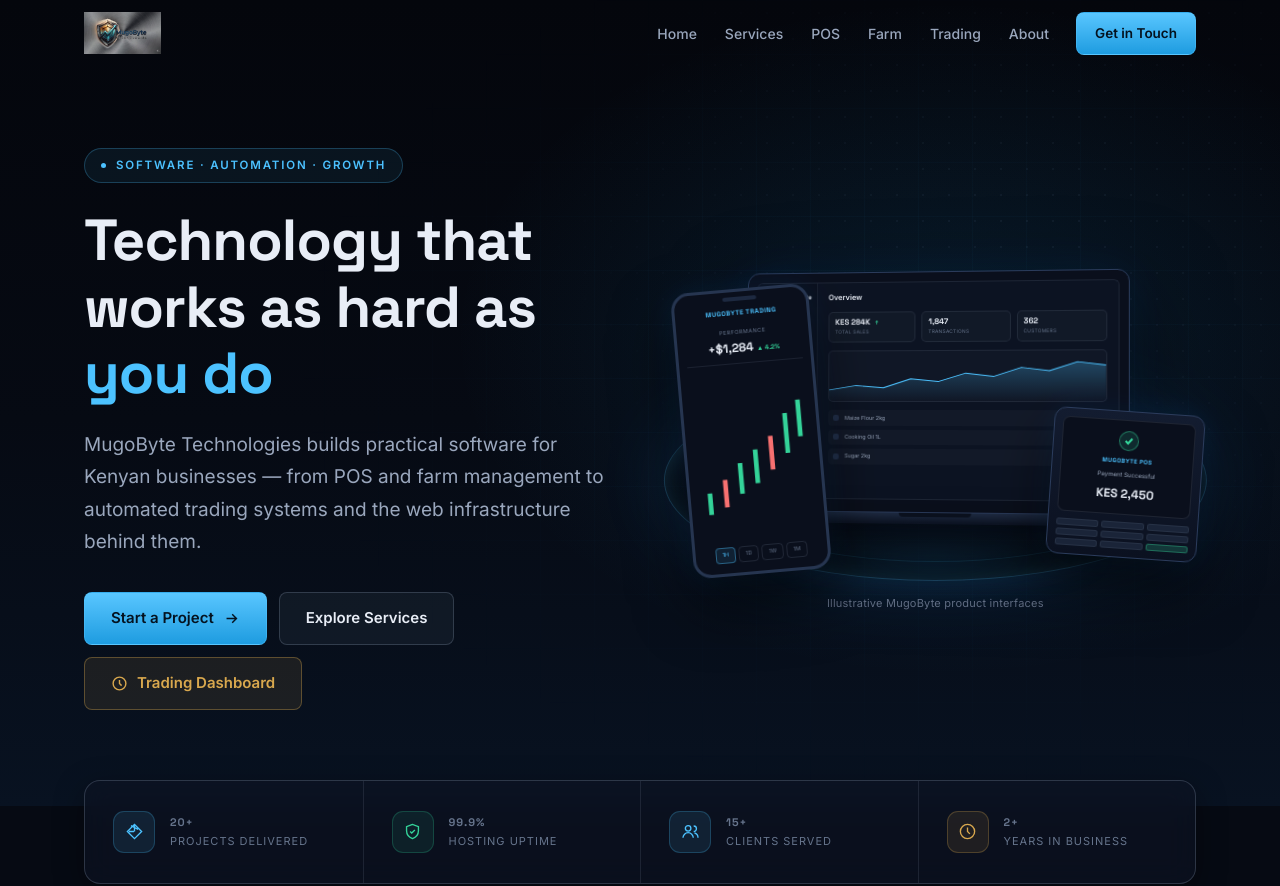
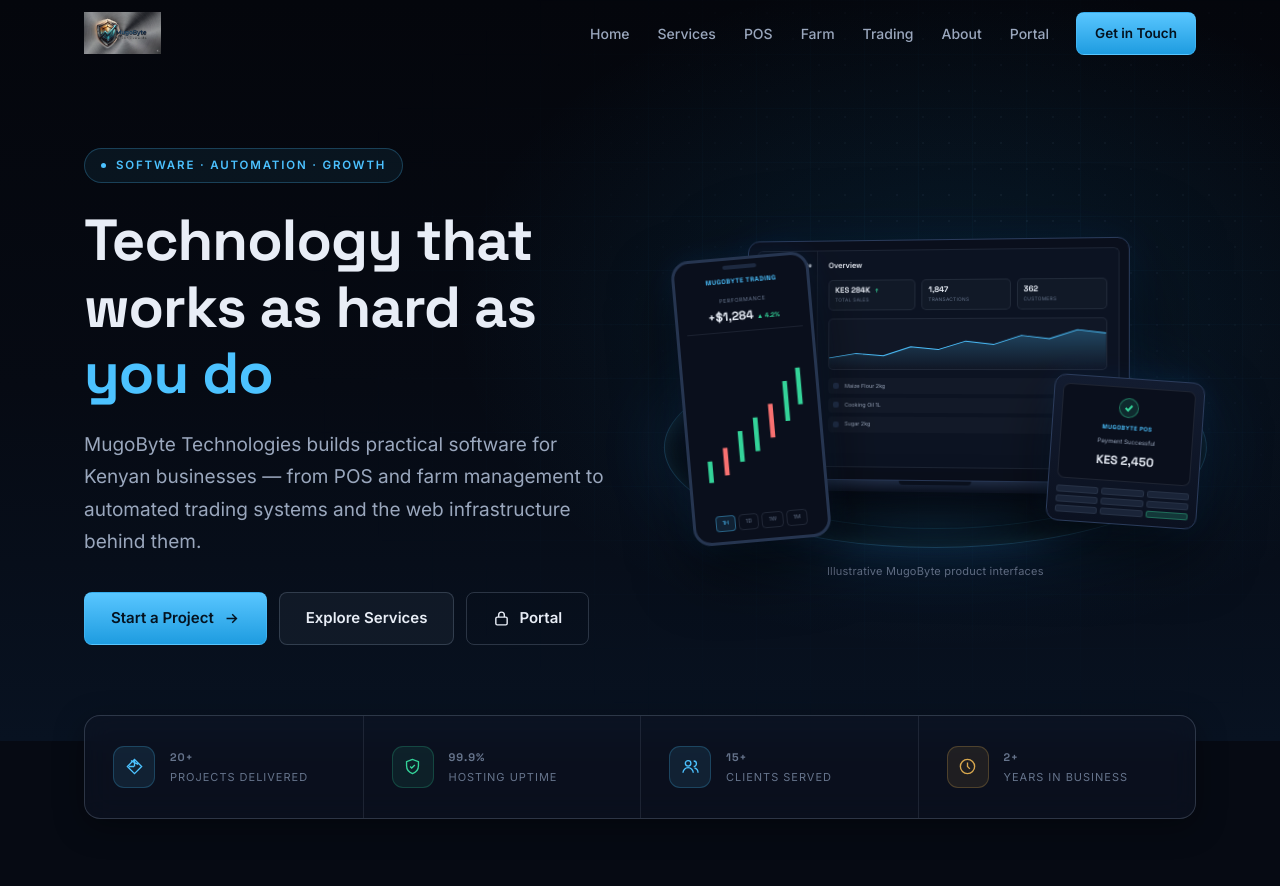
Before and after one commit to MugoJnr/MBT-WEBSITE, a website: page index.html in a window 1280 px wide. Shown: the top 886 px of the page. Drawn offline with Linux system fonts and the light colour scheme.

Commit message:
Replace hero Trading button with Portal; add Portal to nav and mobile menu

```diff
--- a/index.html
+++ b/index.html
@@ -26,7 +26,7 @@
 <link rel="preconnect" href="https://fonts.googleapis.com">
 <link rel="preconnect" href="https://fonts.gstatic.com" crossorigin>
 <link href="https://fonts.googleapis.com/css2?family=Inter:wght@400;500;600&family=Space+Grotesk:wght@500;600;700&display=swap" rel="stylesheet">
-<link rel="stylesheet" href="/assets/css/main.css?v=20260824193232">
+<link rel="stylesheet" href="/assets/css/main.css?v=20260824212922">
 </head>
 
 <body>
@@ -42,6 +42,7 @@
       <a class="nav-link" href="/farm" data-page="farm">Farm</a>
       <a class="nav-link" href="/trading" data-page="trading">Trading</a>
       <a class="nav-link" href="/about" data-page="about">About</a>
+      <a class="nav-link" href="https://portal.mugobyte.com" target="_blank" rel="noopener">Portal</a>
       <a class="btn btn-primary btn-sm nav-cta" href="/contact">Get in Touch</a>
     </nav>
     <button class="nav-burger" id="navBurger" aria-expanded="false" aria-controls="mobileMenu" aria-label="Toggle navigation menu">
@@ -56,6 +57,7 @@
   <a class="mobile-link" href="/farm" data-page="farm">Farm Management</a>
   <a class="mobile-link" href="/trading" data-page="trading">AI Trading Bot</a>
   <a class="mobile-link" href="/about" data-page="about">About MBT</a>
+  <a class="mobile-link" href="https://portal.mugobyte.com" target="_blank" rel="noopener">Portal ↗</a>
   <a class="mobile-link" href="/ceo" data-page="ceo">Leadership</a>
   <a class="mobile-link" href="/support" data-page="support">Support MBT</a>
   <a class="btn btn-primary mobile-cta" href="/contact">Get in Touch</a>
@@ -96,9 +98,9 @@
             <svg viewBox="0 0 24 24" fill="none" stroke="currentColor" stroke-width="2" aria-hidden="true"><path d="M5 12h14m-6-6 6 6-6 6"/></svg>
           </a>
           <a class="btn btn-glass" href="/services">Explore Services</a>
-          <a class="btn btn-gold" href="https://trading.mugobyte.com" target="_blank" rel="noopener">
-            <svg viewBox="0 0 24 24" fill="none" stroke="currentColor" stroke-width="2" aria-hidden="true"><circle cx="12" cy="12" r="9"/><path d="M12 7v5l3 3"/></svg>
-            Trading Dashboard
+          <a class="btn btn-secondary" href="https://portal.mugobyte.com" target="_blank" rel="noopener">
+            <svg viewBox="0 0 24 24" fill="none" stroke="currentColor" stroke-width="2" aria-hidden="true"><rect x="4" y="10" width="16" height="11" rx="2"/><path d="M8 10V7a4 4 0 0 1 8 0v3"/></svg>
+            Portal
           </a>
         </div>
       </div>
@@ -408,6 +410,6 @@
   </div>
 </footer>
 
-<script src="/assets/js/main.js?v=20260824193232" defer></script>
+<script src="/assets/js/main.js?v=20260824212922" defer></script>
 </body>
 </html>
```
Also changed, not shown: pos.html (+4 -2 lines), services.html (+4 -2 lines), src/pages/home.html (+3 -3 lines), src/partials/nav.html (+2 -0 lines).
